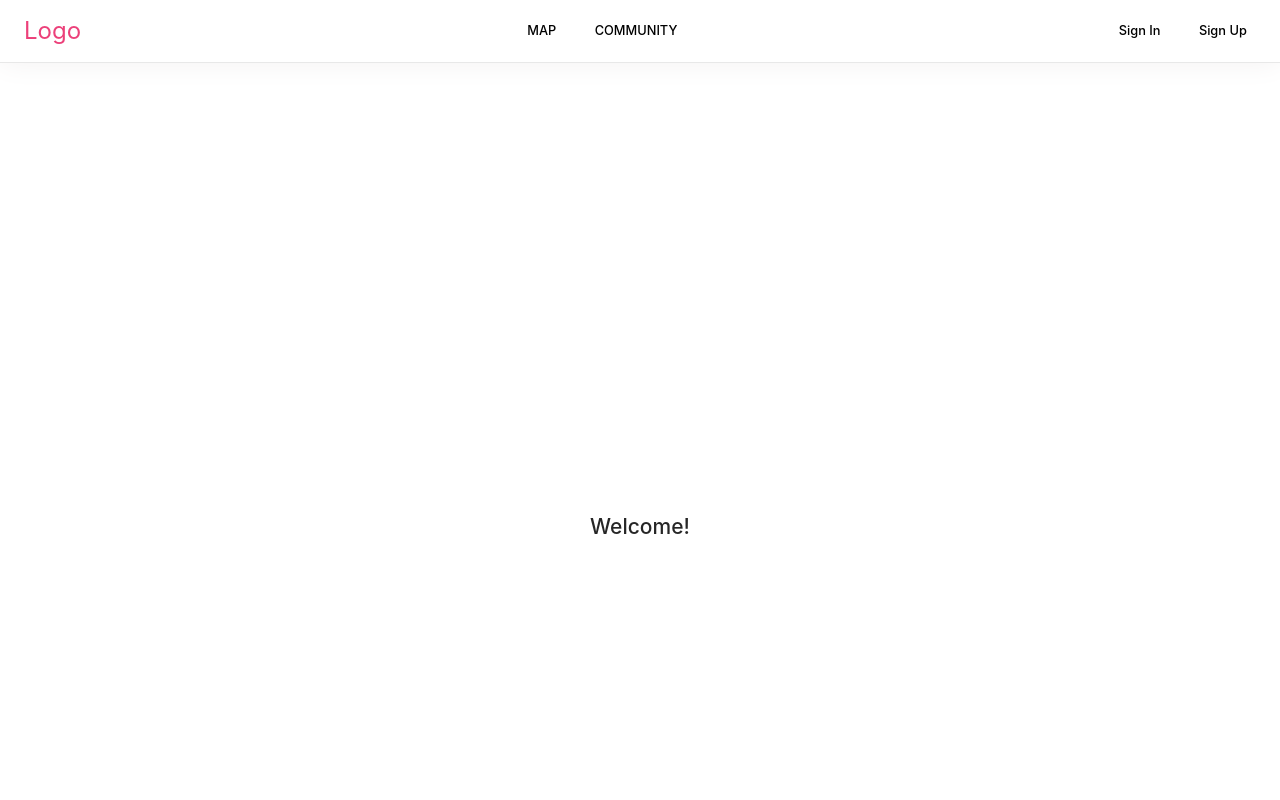
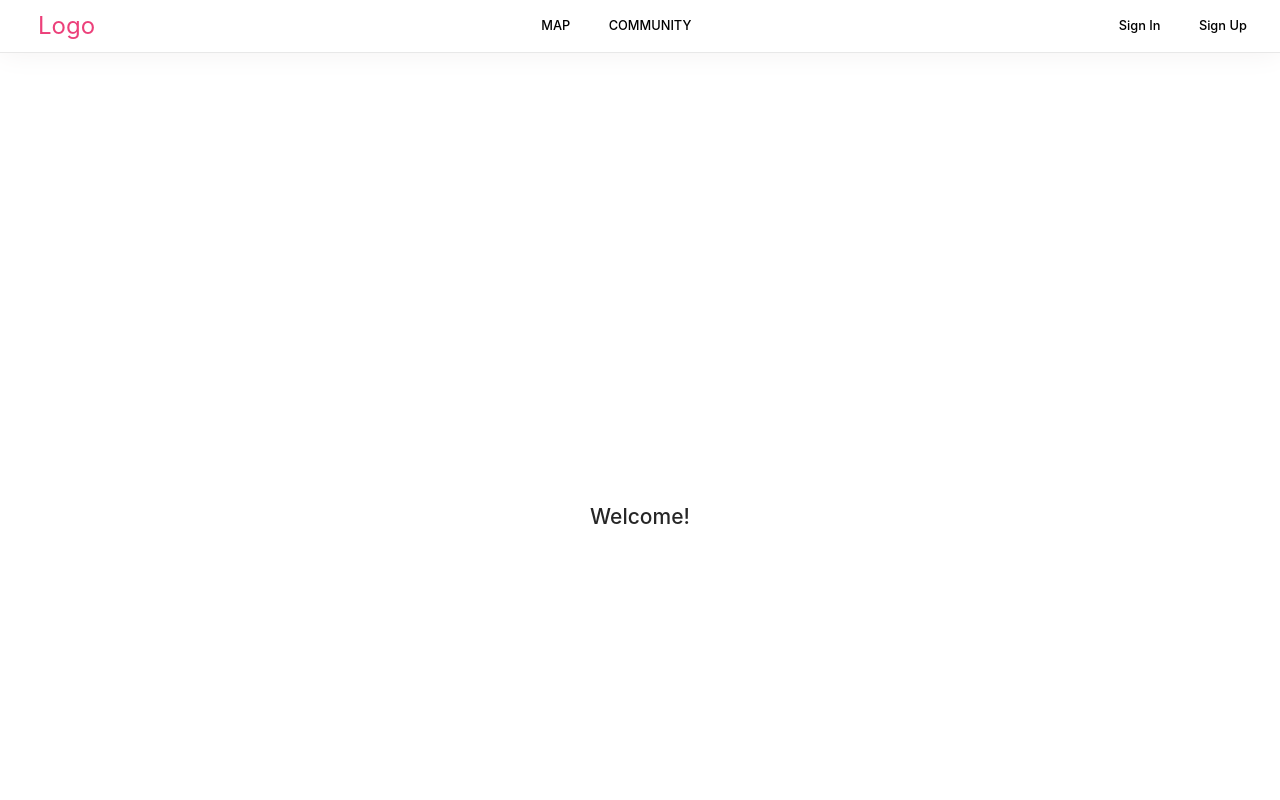
Before and after one commit to nan-noo/Stray-Animal-Map, a React (Create React App) app in the folder client/: page / in a window 1280 px wide. Shown: the top 800 px of the page. Built offline with nearby package versions, Linux system fonts and the light colour scheme; no server answers.

Commit message:
update navbar layout

```diff
--- a/client/src/components/views/NavBar/NavBar.js
+++ b/client/src/components/views/NavBar/NavBar.js
@@ -15,6 +15,16 @@ function NavBar() {
 
         box-shadow: 0 0 30px #f3f1f1;
         border-bottom: 1px solid #e8e8e8
+    `;
+
+    const LogoBox = styled.div`
+        padding: 0.5em 1em;
+
+        text-align: center;
+
+        @media only screen and (max-width: 48rem) {
+            margin: auto;
+        }
     `;
 
     const MenuBar = styled.div`
@@ -69,7 +79,6 @@ function NavBar() {
             background: white;
             cursor: pointer;
 
-            margin-left: auto;
             padding: 0.8em 1.3em;
 
             &:hover{
@@ -105,7 +114,7 @@ function NavBar() {
                     align-items: center;
 
                     position: absolute;
-                    top: 3em;
+                    top: 2.5em;
                     right: 0;
 
                     height: 100vh;
@@ -139,9 +148,12 @@ function NavBar() {
     return (
         <NavBox>
             {/* Logo */}
-            <Link to="/"
-                style={{textAlign: 'center', fontSize: '1.5rem', padding: '0.5em 1em', color: '#ec407a'}}
-            >Logo</Link>
+            <LogoBox>
+                <Link to="/"
+                    style={{textAlign: 'center', fontSize: '1.5rem', padding: '0.5em 1em', color: '#ec407a'}}
+                >Logo</Link>
+            </LogoBox>
+
             {/* menu bar */}
             <MenuBar>
                 <Link to="/"
```
